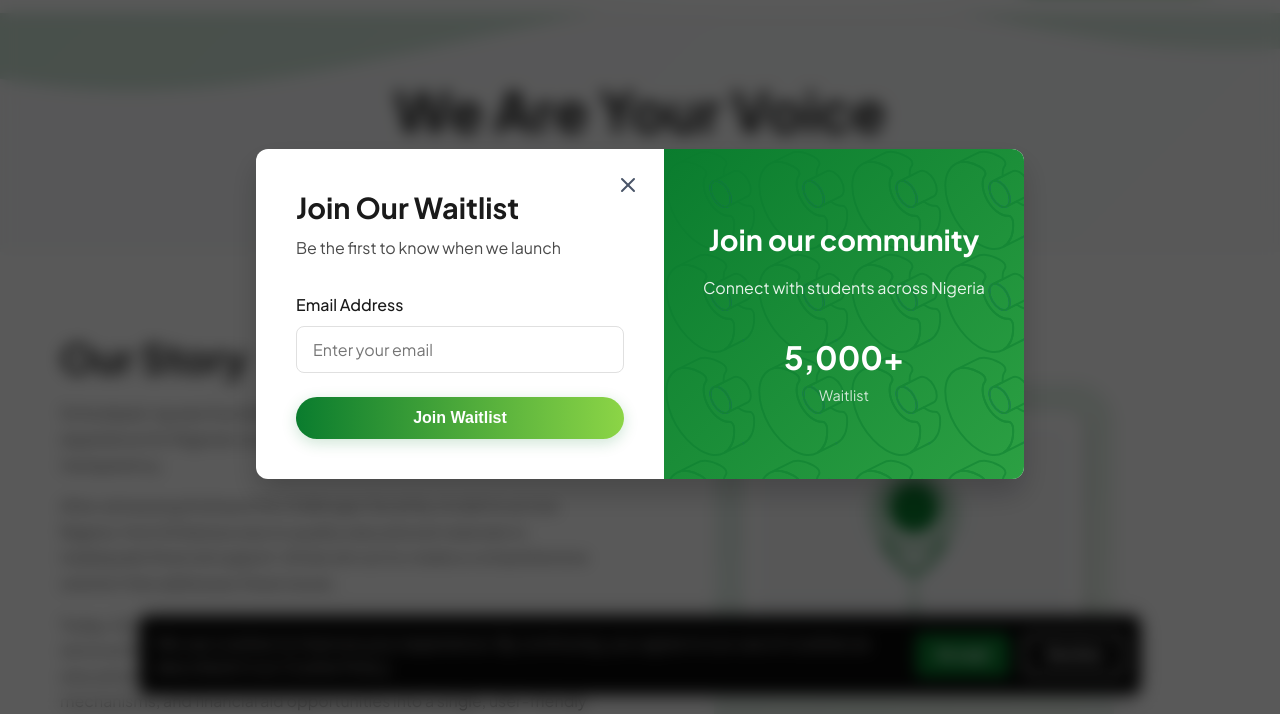
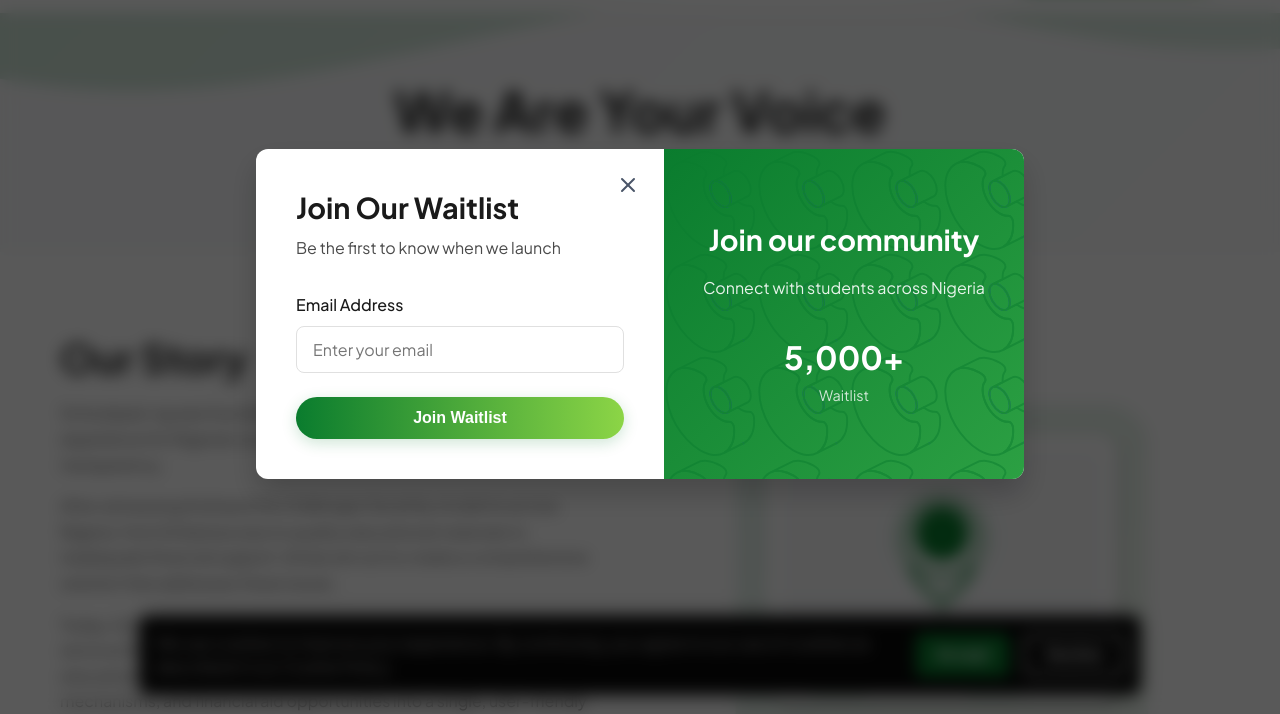
Before and after one commit to ArinzeNwafor/schoolpast-ng, a website: page about.html in a window 1280 px wide. Shown: the part 86-800 px from the top of the page. Drawn offline with Linux system fonts and the light colour scheme.

Commit message:
Update about.html to enhance the layout and responsiveness of the about section. Adjusted the SVG image properties for better scalability and added CSS styles for improved padding and media queries to ensure optimal display on various screen sizes.

```diff
--- a/about.html
+++ b/about.html
@@ -57,8 +57,8 @@
                     <p>After witnessing firsthand the challenges faced by students across Nigeria, from limited access to quality educational materials to inadequate financial support, Arinze set out to create a comprehensive solution that addresses these issues.</p>
                     <p>Today, Schoolpast.ng stands as an innovative digital platform designed to serve as the voice and hub for Nigerian students, amalgamating educational resources, social networking, institutional feedback mechanisms, and financial aid opportunities into a single, user-friendly application.</p>
                 </div>
-                <div class="about-image">
-                    <svg width="500" height="500" viewBox="0 0 500 500" fill="none" xmlns="http://www.w3.org/2000/svg">
+                <div class="about-image" style="width: 100%; max-width: 800px; margin: 0 auto;">
+                    <svg width="100%" height="auto" viewBox="0 0 500 500" preserveAspectRatio="xMidYMid meet" fill="none" xmlns="http://www.w3.org/2000/svg" style="display: block;">
                         <!-- Modern Education Platform 3D Illustration -->
                         <!-- Background Elements -->
                         <defs>
@@ -438,5 +438,34 @@
     </div>
 
     <script src="script.js"></script>
+
+    <style>
+        /* Add these styles to your existing CSS */
+        .about-image {
+            width: 100%;
+            max-width: 800px;
+            margin: 0 auto;
+            padding: 20px;
+        }
+
+        .about-image svg {
+            width: 100%;
+            height: auto;
+            max-width: 100%;
+            display: block;
+        }
+
+        @media (max-width: 768px) {
+            .about-image {
+                padding: 10px;
+            }
+        }
+
+        @media (max-width: 480px) {
+            .about-image {
+                padding: 5px;
+            }
+        }
+    </style>
 </body>
 </html>
```
